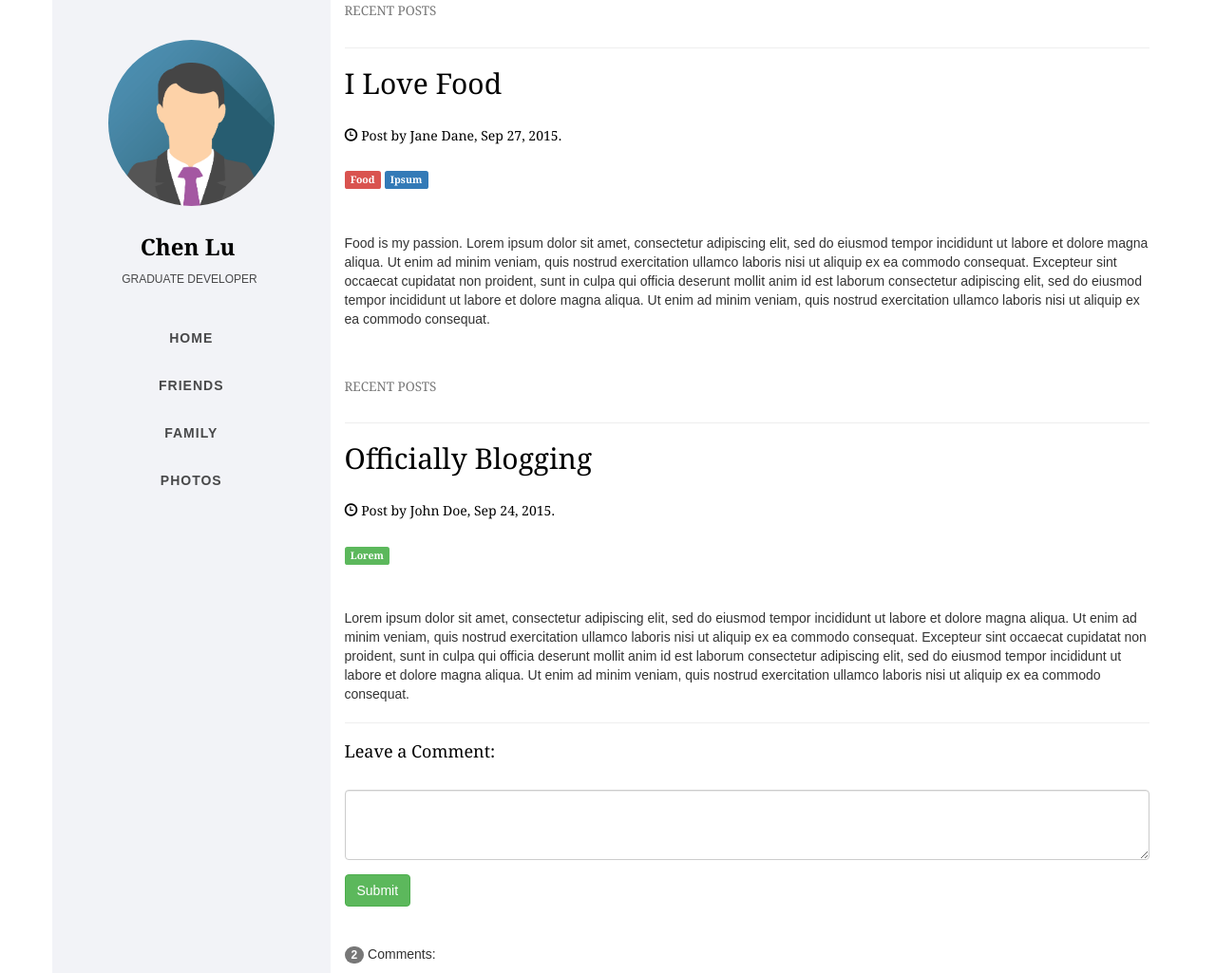
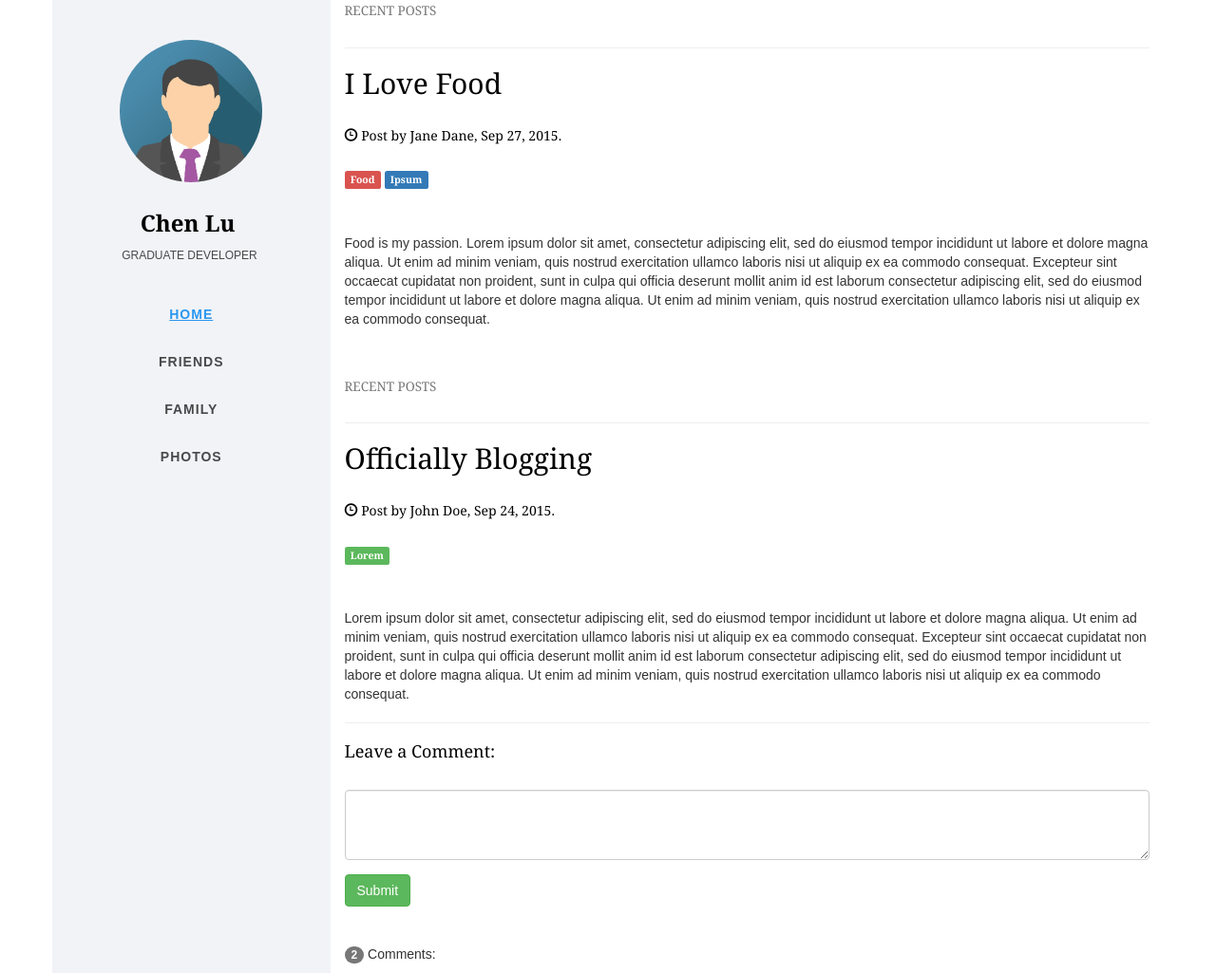
Before and after one commit to lu03566/lu03566.github.io, a plain HTML site: page index.html in a window 1280 px wide. Shown: the top 1025 px of the page at 95% size. Drawn offline with nearby package versions, Linux system fonts and the light colour scheme.

Commit message:
Fixed hover and active animation on links

```diff
--- a/index.html
+++ b/index.html
@@ -7,6 +7,17 @@
   <link rel="stylesheet" href="https://maxcdn.bootstrapcdn.com/bootstrap/3.3.7/css/bootstrap.min.css">
   <script src="https://ajax.googleapis.com/ajax/libs/jquery/3.3.1/jquery.min.js"></script>
   <script src="https://maxcdn.bootstrapcdn.com/bootstrap/3.3.7/js/bootstrap.min.js"></script>
+
+  <script>
+	$(document).ready(function(){
+    $('.sidenav ul li').click(function() {
+        $(this).siblings('li').removeClass('active');
+        $(this).addClass('active');
+		});
+	});
+
+ </script>
+
   <style>
     /* Set height of the grid so .sidenav can be 100% (adjust if needed) */
     .row.content {height: 1500px}
@@ -47,6 +58,7 @@
 	  margin-left: auto;
 	  margin-right: auto;
 	  margin-bottom: 30px;
+	  width:150px
 	}
 
 	h1, h2, h3, h4, h5, h6 {
@@ -124,6 +136,15 @@
 		transition: 0.3s;
 	}
 
+	.sidenav ul li.active a {
+		color: #2c98f0;
+		text-decoration: underline;
+		-webkit-transition: 0.3s;
+		-o-transition: 0.3s;
+		transition: 0.3s;
+	}
+
+
 
 
 
@@ -139,7 +160,7 @@
 <div class="container-fluid">
   <div class="row content">
     <div class="col-sm-3 sidenav">
-	  <img class="profileimg"src="public/images/img_avatar.png" alt="Avatar" style="width:175px">
+	  <img class="profileimg"src="public/images/img_avatar.png" alt="Avatar">
 	  <h3>Chen Lu</h3>
 	  <h5>Graduate Developer</h5>
 
```
